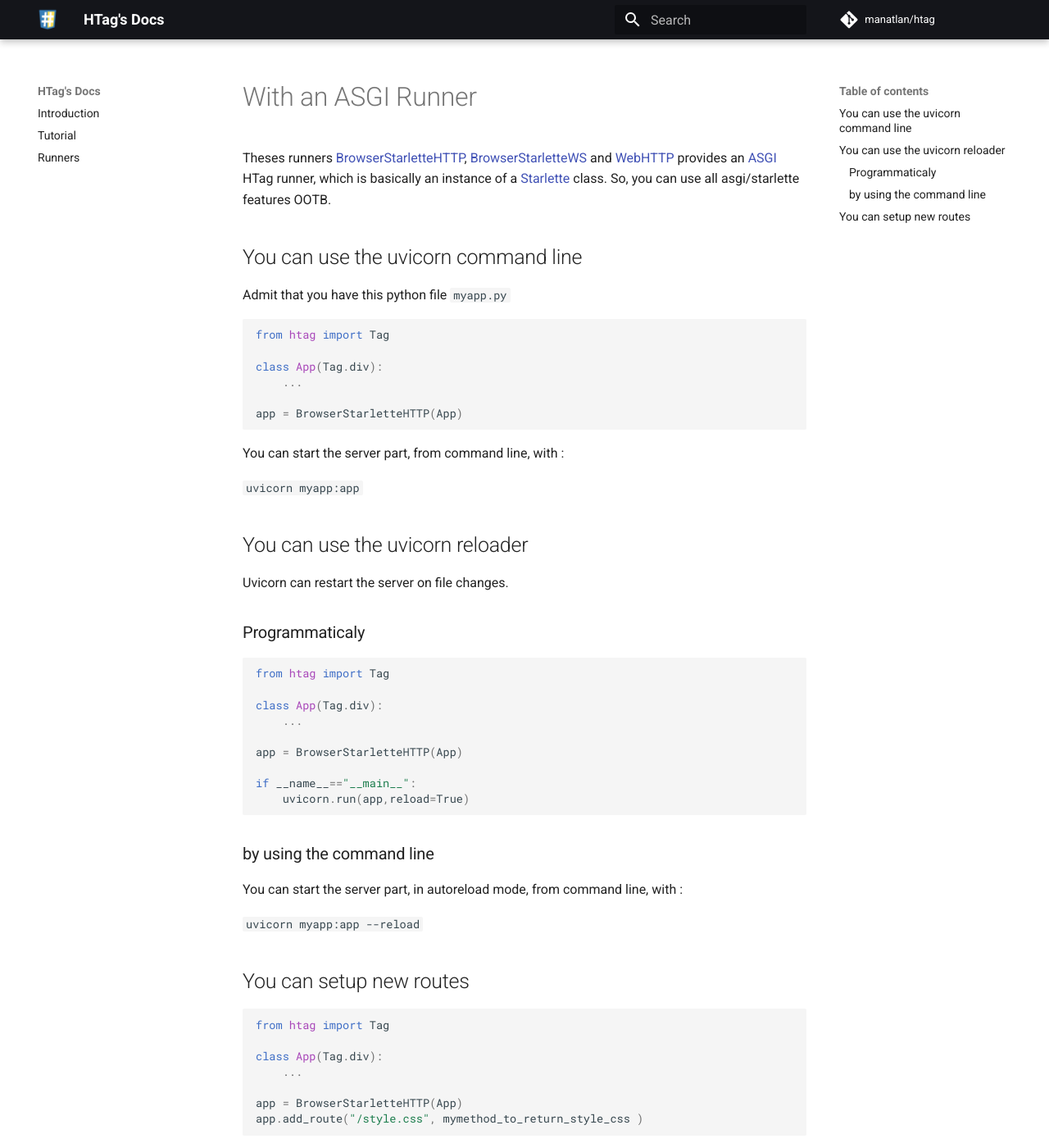
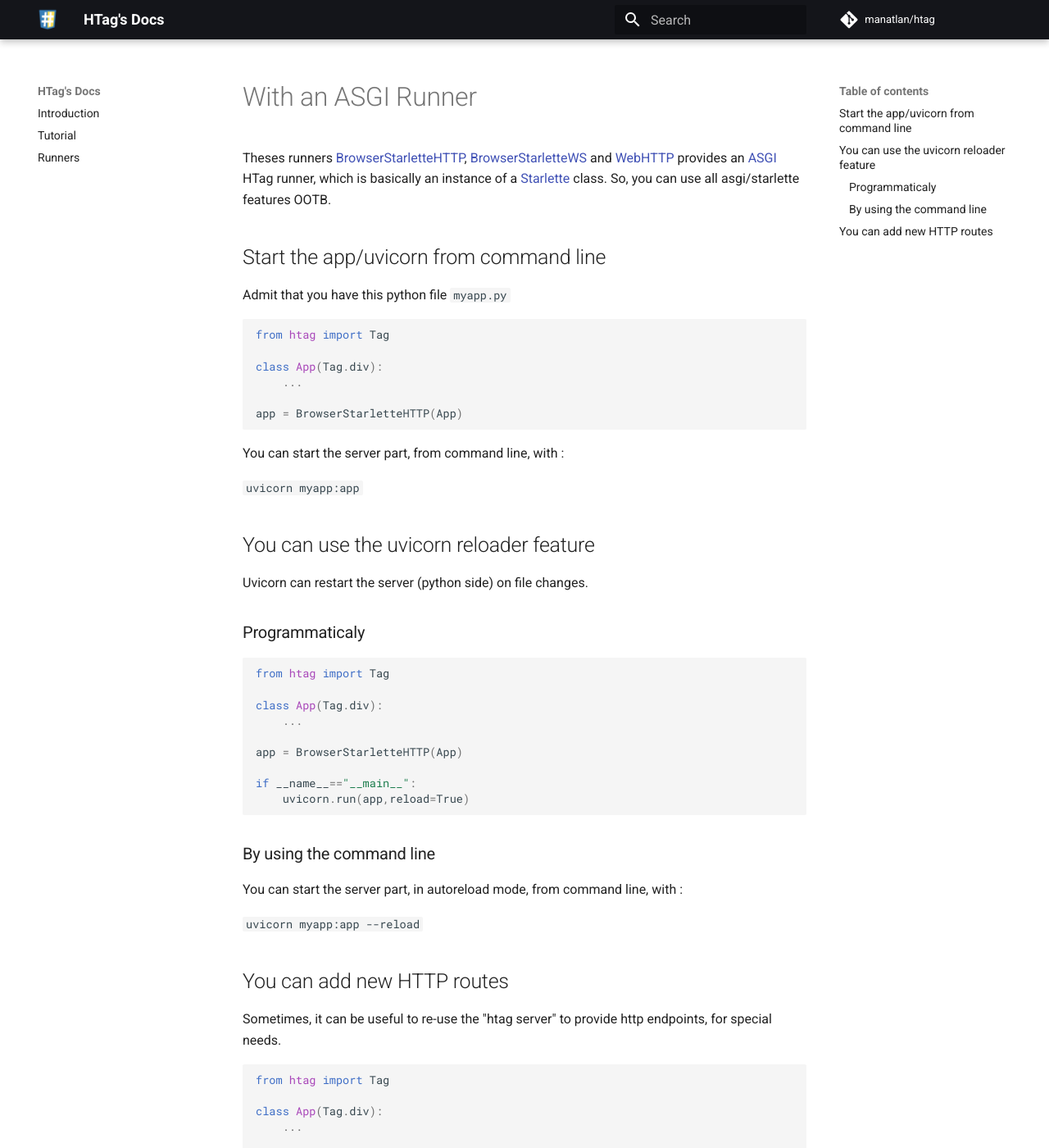
Before and after one commit to manatlan/htag, an MkDocs documentation site: the page built from docs/asgi.md, in a window 1280 px wide and 1400 px high. Shown: the whole window at 82% size. Built offline with MkDocs 1.6.1 and Material for MkDocs 9.7.7, drawn with Linux system fonts in a browser that asks for light colours; comment, search, counter and statistics services are not loaded.

Commit message:
Update asgi.md

````diff
--- a/docs/asgi.md
+++ b/docs/asgi.md
@@ -4,7 +4,7 @@ Theses runners [BrowserStarletteHTTP](https://manatlan.github.io/htag/runners/#b
 provides an [ASGI](https://asgi.readthedocs.io/en/latest/) HTag runner, which is basically an instance of a [Starlette](https://www.starlette.io/) class. So, you can use
 all asgi/starlette features OOTB.
 
-## You can use the uvicorn command line
+## Start the app/uvicorn from command line
 
 Admit that you have this python file `myapp.py`
 
@@ -22,9 +22,9 @@ You can start the server part, from command line, with :
 `uvicorn myapp:app`
 
 
-## You can use the uvicorn reloader
+## You can use the uvicorn reloader feature
 
-Uvicorn can restart the server on file changes.
+Uvicorn can restart the server (python side) on file changes.
 
 ### Programmaticaly
 
@@ -41,14 +41,16 @@ if __name__=="__main__":
 ```
 
 
-### by using the command line
+### By using the command line
 
 You can start the server part, in autoreload mode, from command line, with :
 
 `uvicorn myapp:app --reload`
 
 
-## You can setup new routes
+## You can add new HTTP routes
+
+Sometimes, it can be useful to re-use the "htag server" to provide http endpoints, for special needs.
 
 ```python
 from htag import Tag
````
